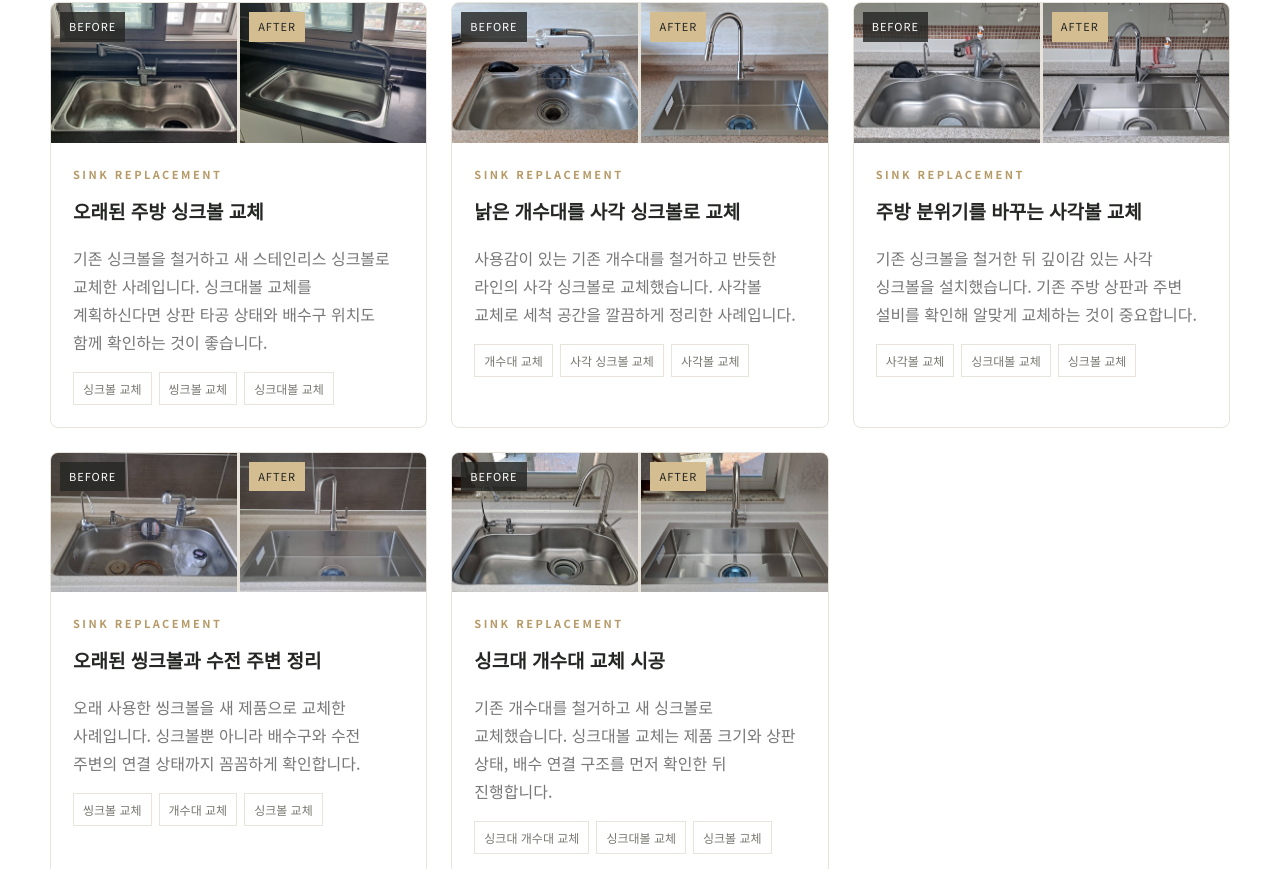
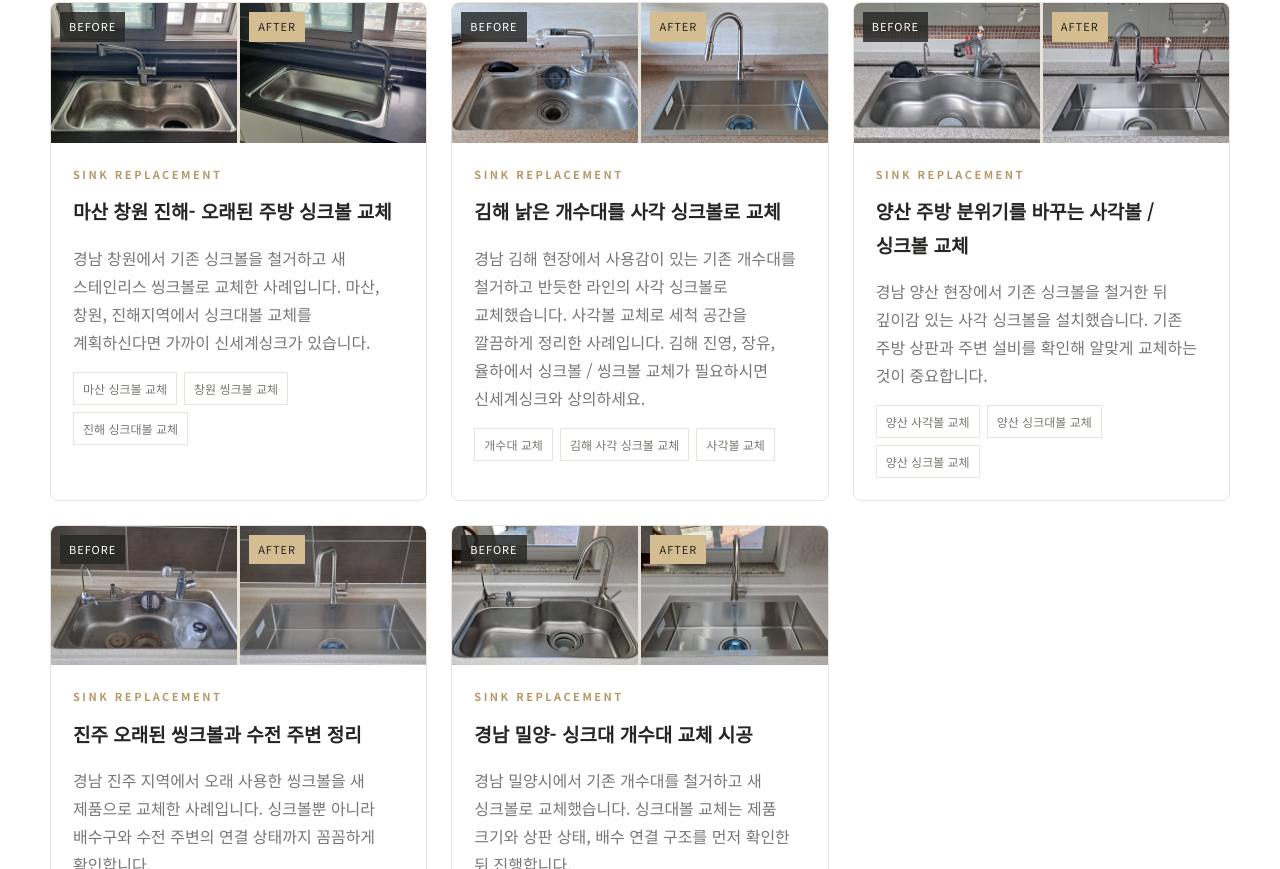
Before and after one commit to ssgsink/ssg-sink, a Next.js app: page /cases in a window 1280 px wide. Shown: the part 571-1440 px from the top of the page. Built offline with nearby package versions, Linux system fonts and the light colour scheme; no server answers.

Commit message:
Update cases-data.ts

```diff
--- a/app/cases/cases-data.ts
+++ b/app/cases/cases-data.ts
@@ -12,38 +12,38 @@ export type SinkCase = {
 export const sinkCases: SinkCase[] = [
   {
     id: 'case-01',
-    title: '오래된 주방 싱크볼 교체',
-    description: '기존 싱크볼을 철거하고 새 스테인리스 싱크볼로 교체한 사례입니다. 싱크대볼 교체를 계획하신다면 상판 타공 상태와 배수구 위치도 함께 확인하는 것이 좋습니다.',
+    title: '마산 창원 진해- 오래된 주방 싱크볼 교체',
+    description: '경남 창원에서 기존 싱크볼을 철거하고 새 스테인리스 씽크볼로 교체한 사례입니다. 마산, 창원, 진해지역에서 싱크대볼 교체를 계획하신다면 가까이 신세계싱크가 있습니다.',
     before: '/images/cases/case-01-before.jpg',
     after: '/images/cases/case-01-after.jpg',
     beforeAlt: '교체 전 기존 주방 싱크볼',
     afterAlt: '교체 후 새 스테인리스 싱크볼',
-    tags: ['싱크볼 교체', '씽크볼 교체', '싱크대볼 교체'],
+    tags: ['마산 싱크볼 교체', '창원 씽크볼 교체', '진해 싱크대볼 교체'],
   },
   {
     id: 'case-02',
-    title: '낡은 개수대를 사각 싱크볼로 교체',
-    description: '사용감이 있는 기존 개수대를 철거하고 반듯한 라인의 사각 싱크볼로 교체했습니다. 사각볼 교체로 세척 공간을 깔끔하게 정리한 사례입니다.',
+    title: '김해 낡은 개수대를 사각 싱크볼로 교체',
+    description: '경남 김해 현장에서 사용감이 있는 기존 개수대를 철거하고 반듯한 라인의 사각 싱크볼로 교체했습니다. 사각볼 교체로 세척 공간을 깔끔하게 정리한 사례입니다. 김해 진영, 장유, 율하에서 싱크볼 / 씽크볼 교체가 필요하시면 신세계싱크와 상의하세요.',
     before: '/images/cases/case-02-before.jpg',
     after: '/images/cases/case-02-after.jpg',
     beforeAlt: '교체 전 오래된 주방 개수대',
     afterAlt: '교체 후 사각 스테인리스 싱크볼',
-    tags: ['개수대 교체', '사각 싱크볼 교체', '사각볼 교체'],
+    tags: ['개수대 교체', '김해 사각 싱크볼 교체', '사각볼 교체'],
   },
   {
     id: 'case-03',
-    title: '주방 분위기를 바꾸는 사각볼 교체',
-    description: '기존 싱크볼을 철거한 뒤 깊이감 있는 사각 싱크볼을 설치했습니다. 기존 주방 상판과 주변 설비를 확인해 알맞게 교체하는 것이 중요합니다.',
+    title: '양산 주방 분위기를 바꾸는 사각볼 / 싱크볼 교체',
+    description: '경남 양산 현장에서 기존 싱크볼을 철거한 뒤 깊이감 있는 사각 싱크볼을 설치했습니다. 기존 주방 상판과 주변 설비를 확인해 알맞게 교체하는 것이 중요합니다.',
     before: '/images/cases/case-03-before.jpg',
     after: '/images/cases/case-03-after.jpg',
     beforeAlt: '사각 싱크볼 교체 전 기존 싱크대볼',
     afterAlt: '사각 싱크볼 교체 후 모습',
-    tags: ['사각볼 교체', '싱크대볼 교체', '싱크볼 교체'],
+    tags: ['양산 사각볼 교체', '양산 싱크대볼 교체', '양산 싱크볼 교체'],
   },
   {
     id: 'case-04',
-    title: '오래된 씽크볼과 수전 주변 정리',
-    description: '오래 사용한 씽크볼을 새 제품으로 교체한 사례입니다. 싱크볼뿐 아니라 배수구와 수전 주변의 연결 상태까지 꼼꼼하게 확인합니다.',
+    title: '진주 오래된 씽크볼과 수전 주변 정리',
+    description: '경남 진주 지역에서 오래 사용한 씽크볼을 새 제품으로 교체한 사례입니다. 싱크볼뿐 아니라 배수구와 수전 주변의 연결 상태까지 꼼꼼하게 확인합니다.',
     before: '/images/cases/case-04-before.jpg',
     after: '/images/cases/case-04-after.jpg',
     beforeAlt: '교체 전 사용감이 있는 씽크볼',
@@ -52,8 +52,8 @@ export const sinkCases: SinkCase[] = [
   },
   {
     id: 'case-05',
-    title: '싱크대 개수대 교체 시공',
-    description: '기존 개수대를 철거하고 새 싱크볼로 교체했습니다. 싱크대볼 교체는 제품 크기와 상판 상태, 배수 연결 구조를 먼저 확인한 뒤 진행합니다.',
+    title: '경남 밀양- 싱크대 개수대 교체 시공',
+    description: '경남 밀양시에서 기존 개수대를 철거하고 새 싱크볼로 교체했습니다. 싱크대볼 교체는 제품 크기와 상판 상태, 배수 연결 구조를 먼저 확인한 뒤 진행합니다.',
     before: '/images/cases/case-05-before.jpg',
     after: '/images/cases/case-05-after.jpg',
     beforeAlt: '교체 전 기존 싱크대 개수대',
```
